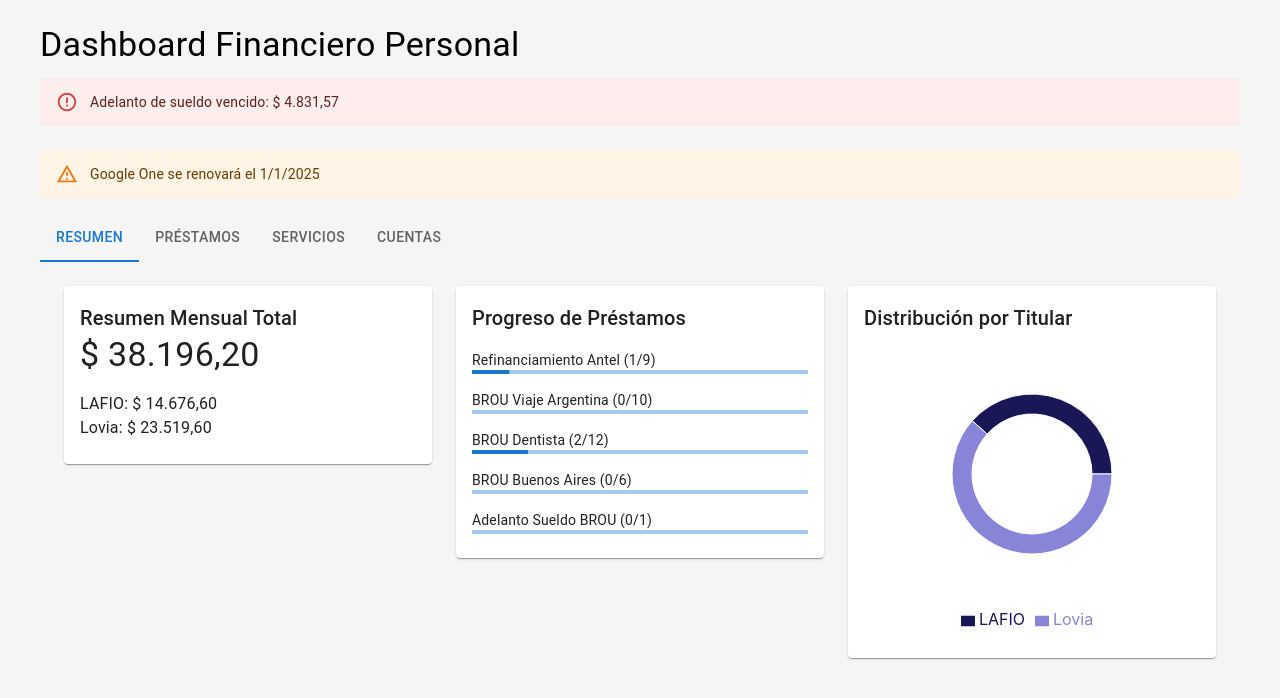
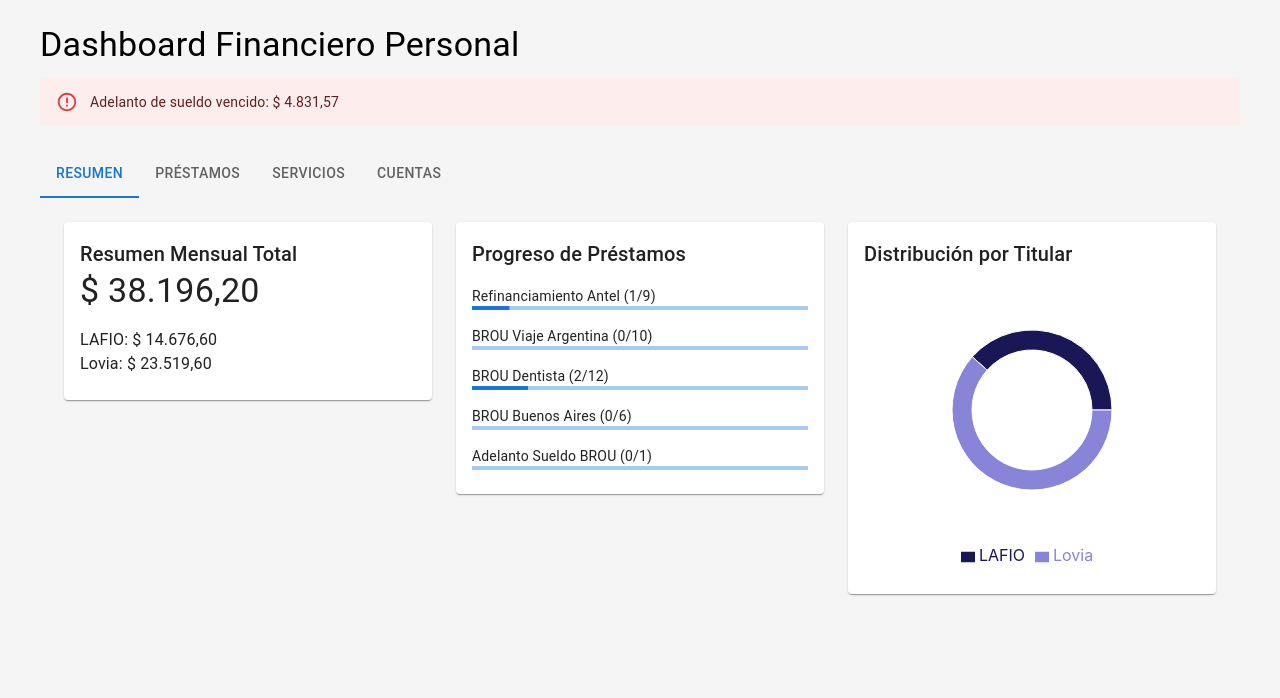
Before and after one commit to N45h0/finance-dashboard, a React (Create React App) app: page / in a window 1280 px wide. Shown: the top 698 px of the page. Built offline with nearby package versions, Linux system fonts and the light colour scheme; the HTML template or start-up script is replaced by a standard one.

Commit message:
Update App.js 6
Google One precio actualizado

```diff
--- a/src/App.js
+++ b/src/App.js
@@ -181,7 +181,7 @@
         id: "GONE-2024",
         name: "Google One",
         price: {
-          amount: 20.00,
+          amount: 19.99,
           currency: "USD",
           uyuEquivalent: 933
         },
@@ -189,16 +189,16 @@
         paymentMethod: "debit_6039",
         billingDay: 1,
         contract: {
-          startDate: "2024-01-01",
-          renewalDate: "2025-01-01",
+          startDate: "2024-12-01",
+          renewalDate: "2025-12-01",
           cancellationDate: null,
           duration: "12 months",
           progress: 8
         },
         paymentHistory: [
           {
-            date: "2024-01-01",
-            amount: 240.00, // pago anual
+            date: "2024-12-01",
+            amount: 19.99, // pago anual
             currency: "USD",
             status: "paid",
             method: "debit_6039"
```
